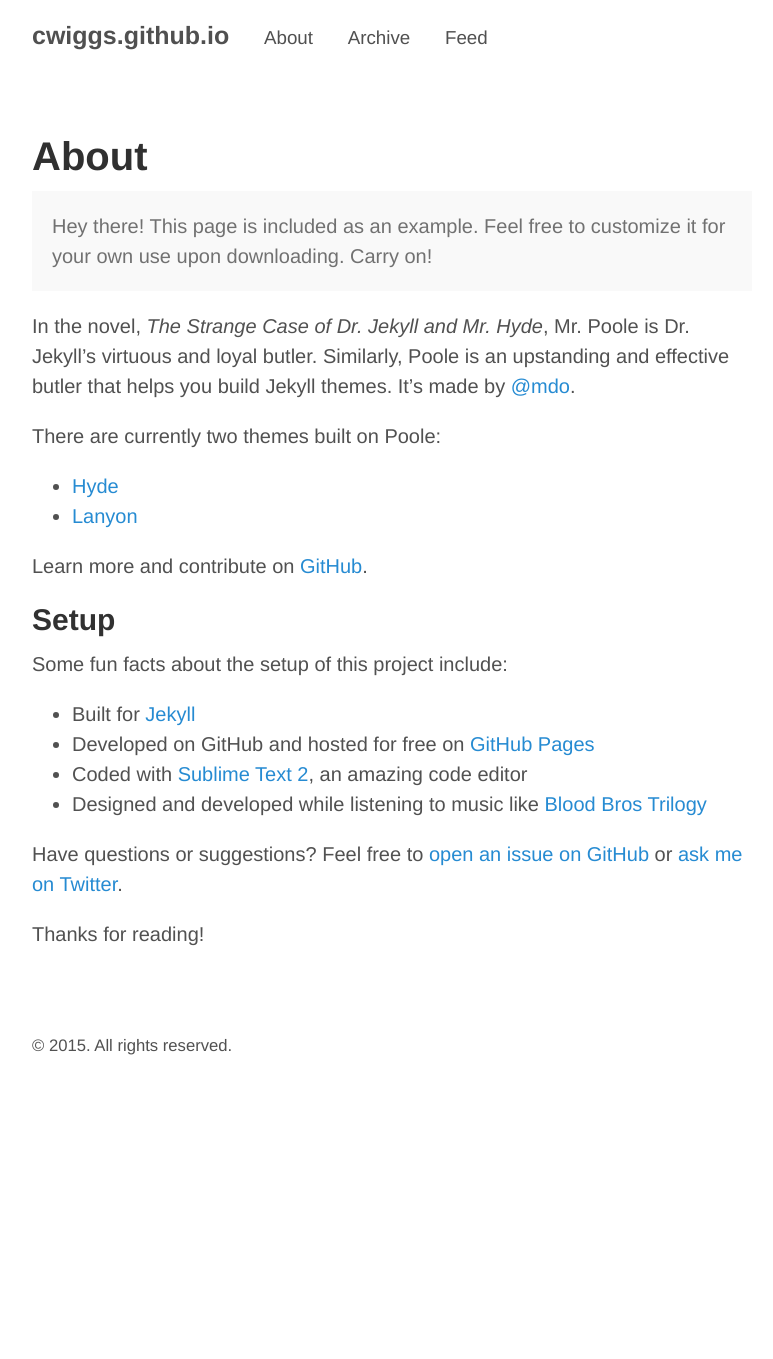
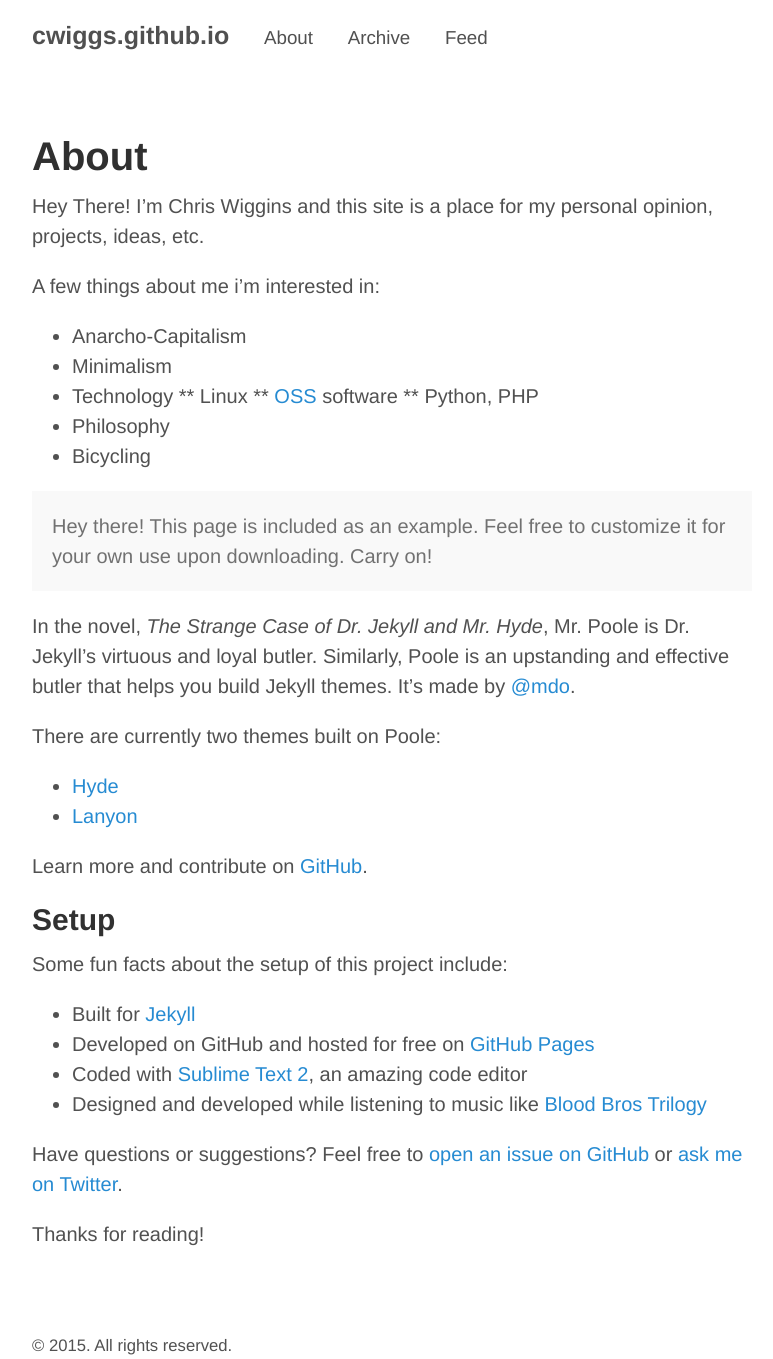
Before and after one commit to cwiggs/cwiggs.github.io, a Jekyll site: the page built from about.md, in a window 1280 px wide. Shown: the whole page, without its empty margins (248-1021 px from the left). Built offline with Jekyll 4.4.1, drawn with Linux system fonts in a browser that asks for light colours; before the commit the page ends 1059 px from its top, so only the background shows below that.

Commit message:
edit about.md

```diff
--- a/about.md
+++ b/about.md
@@ -2,6 +2,20 @@
 layout: page
 title: About
 ---
+
+Hey There!  I'm Chris Wiggins and this site is a place for my personal opinion, projects, ideas, etc.
+
+A few things about me i'm interested in:
+
+* Anarcho-Capitalism
+* Minimalism
+* Technology
+** Linux
+** [OSS](http://en.wikipedia.org/wiki/Open-source_software) software
+** Python, PHP
+* Philosophy
+* Bicycling
+
 
 <p class="message">
   Hey there! This page is included as an example. Feel free to customize it for your own use upon downloading. Carry on!
```
